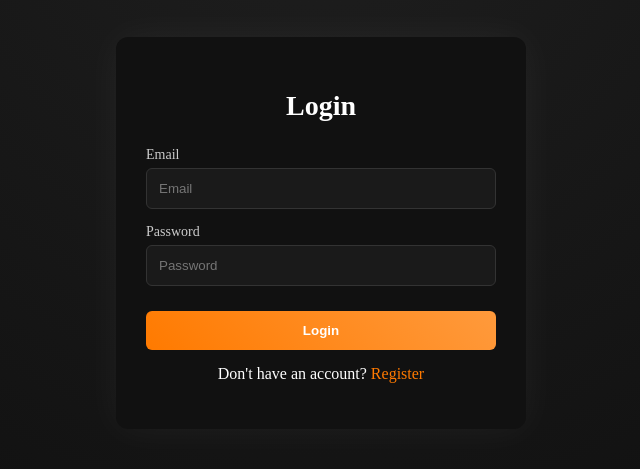
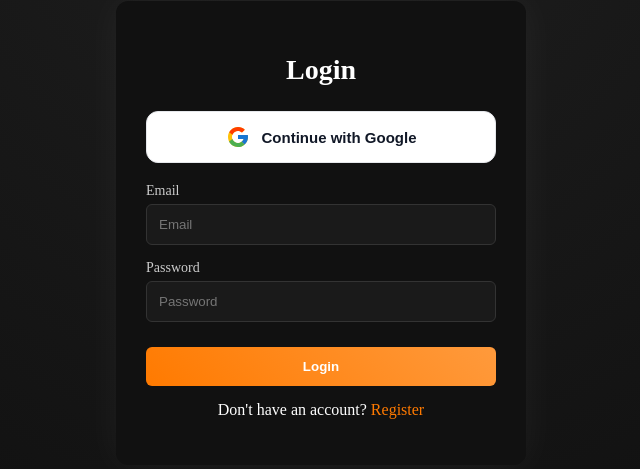
Before and after one commit to SsuryaTyagi/FaceExpression-Frentend, a React app: page /login in a window 1280 px wide. Shown: the part 167-636 px from the top of the page, without its empty margins (319-959 px from the left). Built offline with nearby package versions, Linux system fonts and the light colour scheme; no server answers; the HTML template or start-up script is replaced by a standard one.

Commit message:
google button style change

```diff
--- /dev/null
+++ b/src/features/auth/Style/googleButton.css
@@ -0,0 +1,41 @@
+.google-btn {
+  width: 100%;
+  height: 52px;
+
+  display: flex;
+  align-items: center;
+  justify-content: center;
+  gap: 12px;
+  margin-bottom: 20px;
+
+  background: #ffffff;
+  color: #111827;
+
+  border: 1px solid #e5e7eb;
+  border-radius: 12px;
+
+  font-size: 15px;
+  font-weight: 600;
+
+  cursor: pointer;
+
+  transition: all 0.25s ease;
+}
+
+.google-btn:hover {
+  background: #f9fafb;
+  border-color: #d1d5db;
+
+  transform: translateY(-2px);
+
+  box-shadow:
+    0 10px 25px rgba(0, 0, 0, 0.08);
+}
+
+.google-btn:active {
+  transform: scale(0.98);
+}
+
+.google-icon {
+  font-size: 24px;
+}
--- a/src/features/auth/component/GoogleLoginButton.jsx
+++ b/src/features/auth/component/GoogleLoginButton.jsx
@@ -1,22 +1,18 @@
-// frontend/src/components/GoogleLoginButton.jsx
-
-import React from 'react';
-import { googleLoginURL } from '../services/auth.api';
-
-function GoogleLoginButton({ text = 'Continue with Google' }) {
+import React from "react";
+import { FcGoogle } from "react-icons/fc";
+import { googleLoginURL } from "../services/auth.api";
+import "../Style/googleButton.css"
+function GoogleLoginButton({
+  text = "Continue with Google",
+}) {
   return (
     <button
       type="button"
-      className="btn-google"
+      className="google-btn"
       onClick={() => (window.location.href = googleLoginURL)}
     >
-      <svg className="google-icon" viewBox="0 0 48 48">
-        <path fill="#EA4335" d="M24 9.5c3.54 0 6.71 1.22 9.21 3.6l6.85-6.85C35.9 2.38 30.47 0 24 0 14.62 0 6.51 5.38 2.56 13.22l7.98 6.19C12.43 13.72 17.74 9.5 24 9.5z"/>
-        <path fill="#4285F4" d="M46.98 24.55c0-1.57-.15-3.09-.38-4.55H24v9.02h12.94c-.58 2.96-2.26 5.48-4.78 7.18l7.73 6c4.51-4.18 7.09-10.36 7.09-17.65z"/>
-        <path fill="#FBBC05" d="M10.53 28.59c-.48-1.45-.76-2.99-.76-4.59s.27-3.14.76-4.59l-7.98-6.19C.92 16.46 0 20.12 0 24c0 3.88.92 7.54 2.56 10.78l7.97-6.19z"/>
-        <path fill="#34A853" d="M24 48c6.48 0 11.93-2.13 15.89-5.81l-7.73-6c-2.15 1.45-4.92 2.3-8.16 2.3-6.26 0-11.57-4.22-13.47-9.91l-7.98 6.19C6.51 42.62 14.62 48 24 48z"/>
-      </svg>
-      {text}
+      <FcGoogle className="google-icon" />
+      <span>{text}</span>
     </button>
   );
 }
--- a/src/features/auth/pages/LoginPage.jsx
+++ b/src/features/auth/pages/LoginPage.jsx
@@ -4,6 +4,7 @@ import "../../auth/Style/style.scss";
 import Button from "../component/Button";
 import { useNavigate } from "react-router-dom";
 import useAuth from "../hooks/useAuth";
+import GoogleLoginButton from "../component/GoogleLoginButton";
 
 export default function LoginPage() {
   const [email, setEmail] = useState("");
@@ -36,7 +37,7 @@ export default function LoginPage() {
     <div className="auth">
       <form className="auth__form" onSubmit={handleSubmit}>
         <h2>Login</h2>
-
+<GoogleLoginButton/>
         <Input
           type="email"
           placeholder="Email"
```
